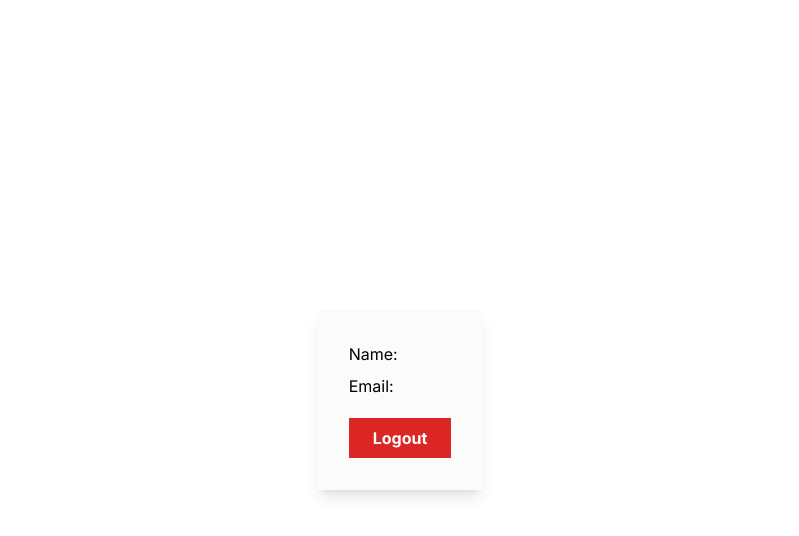
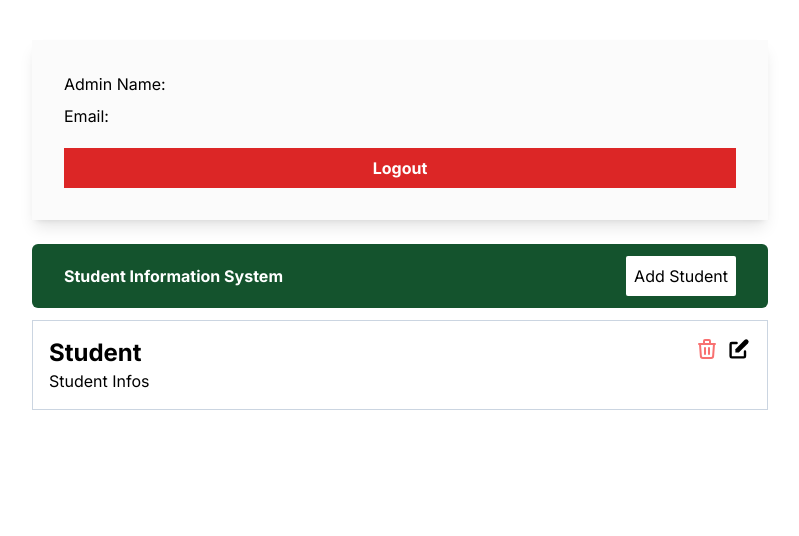
Before and after one commit to jhenesiscornito/studentinfosystem, a Next.js app: page /dashboard in a window 1280 px wide. Shown: the top 536 px of the page, without its empty margins (240-1039 px from the left). Built offline with nearby package versions, Linux system fonts and the light colour scheme; no server answers.

Commit message:
GET POST for Student Infot not yet

```diff
--- /dev/null
+++ b/app/addStudent/page.jsx
@@ -0,0 +1,15 @@
+import Navbar from "@/components/Navbar";
+
+export default function AddStudent() {
+    return (
+        <div className="max-w-3xl mx-auto p-4">
+            <Navbar/>
+
+            <form className="flex flex-col gap-3 mt-8">
+                <input className="border border-slate-500 px-8 py-2 w-auto" type="text" placeholder="Student name"/>
+                <input className="border border-slate-500 px-8 py-2 w-auto" type="text" placeholder="Student Info"/>
+                <button className="bg-green-600 font-bold text-white py-3 px-6 w-fit">Add Student</button>
+            </form>
+        </div>
+    );
+}
--- /dev/null
+++ b/app/api/students/route.js
@@ -0,0 +1,25 @@
+import { connectMongoDB } from "@/lib/mongodb";
+import Student from "@/models/student";
+import { NextResponse } from "next/server";
+
+export async function POST(request) {
+    try {
+        const { studentname, department, userId } = await request.json(); // Include userId
+        if (!userId) {
+            return NextResponse.json({ error: "User ID is required" }, { status: 400 });
+        }
+
+        await connectMongoDB();
+        const student = await Student.create({ studentname, department, userId });
+
+        return NextResponse.json({ message: "Student created", student }, { status: 201 });
+    } catch (error) {
+        return NextResponse.json({ error: "Error creating student" }, { status: 500 });
+    }
+}
+
+export async function GET() {
+    await connectMongoDB();
+    const students = await Student.find();
+    return NextResponse.json({ students });
+}
--- a/app/dashboard/page.jsx
+++ b/app/dashboard/page.jsx
@@ -1,5 +1,17 @@
 import UserInfo from "@/components/UserInfo";
+import Navbar from "@/components/Navbar";
+import StudentList from "@/components/StudentList";
 
 export default function Dashboard() {
-    return <UserInfo/>;
+    // return (
+    //     <div className="max-w-3xl mx-auto p-4">
+    //         <Navbar/>
+
+    //         <StudentList/>
+    //     </div>
+    // );
+
+    return (
+        <UserInfo/>
+    );
 }
--- /dev/null
+++ b/app/editStudent/[id]/page.jsx
@@ -0,0 +1,15 @@
+import Navbar from "@/components/Navbar";
+
+export default function EditStudent() {
+    return (
+        <div className="max-w-3xl mx-auto p-4">
+            <Navbar/>
+
+            <form className="flex flex-col gap-3 mt-8">
+                <input className="border border-slate-500 px-8 py-2 w-auto" type="text" placeholder="Student name"/>
+                <input className="border border-slate-500 px-8 py-2 w-auto" type="text" placeholder="Student Info"/>
+                <button className="bg-green-600 font-bold text-white py-3 px-6 w-fit">Update Student Information</button>
+            </form>
+        </div>
+    );
+}
--- /dev/null
+++ b/components/Navbar.jsx
@@ -0,0 +1,30 @@
+"use client";
+
+import { signOut } from "next-auth/react";
+import { useSession } from "next-auth/react";
+import Link from "next/link";
+
+export default function Navbar() {
+    const { data:session } = useSession();
+
+    return (
+        <div>
+            <div className="shadow-lg p-8 bg-zinc-300/10 flex flex-col gap-2 my-6">
+                <div>
+                    Admin Name: <span className="font-bold">{session?.user?.name}</span>
+                </div>
+                <div>
+                    Email: <span className="font-bold">{session?.user?.email}</span>
+                </div>
+                <button onClick={() => signOut()} className="bg-red-600 text-white font-bold px-6 py-2 mt-3">
+                    Logout
+                </button>
+            </div>
+
+            <nav className="flex justify-between items-center bg-green-900 px-8 py-3 rounded-md">
+                <Link className="text-white font-bold" href={"/"}>Student Information System</Link>
+                <Link className="bg-white p-2 rounded-sm" href={"/addStudent"}>Add Student</Link>
+            </nav>
+        </div>
+    );
+}
--- /dev/null
+++ b/components/RemoveBtn.jsx
@@ -0,0 +1,7 @@
+import  { HiOutlineTrash } from "react-icons/hi";
+
+export default function RemoveBtn() {
+    return <button className="text-red-400">
+        <HiOutlineTrash size={24}/>
+    </button>
+}
--- /dev/null
+++ b/components/StudentList.jsx
@@ -0,0 +1,23 @@
+import Link from "next/link";
+import RemoveBtn from "./RemoveBtn";
+import { HiPencilAlt } from "react-icons/hi";
+
+export default function StudentList() {
+    return (
+        <>
+            <div className="p-4 border border-slate-300 my-3 flex justify-between gap-5 items-start">
+                <div>
+                    <h2 className="font-bold text-2xl">Student</h2>
+                    <div>Student Infos</div>
+                </div>
+
+                <div className="flex gap-2">
+                    <RemoveBtn/>
+                    <Link href={"/editStudent/123"}>
+                        <HiPencilAlt size={24} />
+                    </Link>
+                </div>
+            </div>
+        </>
+    );
+}
--- a/components/UserInfo.jsx
+++ b/components/UserInfo.jsx
@@ -2,23 +2,49 @@
 
 import { signOut } from "next-auth/react";
 import { useSession } from "next-auth/react";
+import Link from "next/link";
+import RemoveBtn from "./RemoveBtn";
+import { HiPencilAlt } from "react-icons/hi";
+import Navbar from "./Navbar";
+import StudentList from "./StudentList";
 
 export default function UserInfo() {
     const { data:session } = useSession();
 
     return (
-        <div className="grid place-items-center h-screen">
-            <div className="shadow-lg p-8 bg-zinc-300/10 flex flex-col gap-2 my-6">
-                <div>
-                    Name: <span className="font-bold">{session?.user?.name}</span>
-                </div>
-                <div>
-                    Email: <span className="font-bold">{session?.user?.email}</span>
-                </div>
-                <button onClick={() => signOut()} className="bg-red-600 text-white font-bold px-6 py-2 mt-3">
-                    Logout
-                </button>
-            </div>
+        // <div className="grid place-items-center h-screen">
+            // <div className="shadow-lg p-8 bg-zinc-300/10 flex flex-col gap-2 my-6">
+            //     <div>
+            //         Name: <span className="font-bold">{session?.user?.name}</span>
+            //     </div>
+            //     <div>
+            //         Email: <span className="font-bold">{session?.user?.email}</span>
+            //     </div>
+            //     <button onClick={() => signOut()} className="bg-red-600 text-white font-bold px-6 py-2 mt-3">
+            //         Logout
+            //     </button>
+            // </div>
+
+        //     <>
+        //         <div className="p-4 border border-slate-300 my-3 flex justify-between gap-5 items-start">
+        //             <div>
+        //                 <h2 className="font-bold text-2xl">Student</h2>
+        //                 <div>Student Infos</div>
+        //             </div>
+
+        //             <div className="flex gap-2">
+        //                 <RemoveBtn/>
+        //                 <Link href={"/editStudent/123"}>
+        //                     <HiPencilAlt size={24} />
+        //                 </Link>
+        //             </div>
+        //         </div>
+        //     </>
+        // </div>
+
+        <div className="max-w-3xl mx-auto p-4">
+            <Navbar/>
+            <StudentList/>
         </div>
     );
 }
--- /dev/null
+++ b/models/student.js
@@ -0,0 +1,24 @@
+import mongoose, { Schema } from "mongoose";
+
+const studentSchema = new Schema(
+    {
+        userId: {
+            type: mongoose.Schema.Types.ObjectId,
+            ref: "User",
+            required: true,
+        },
+        studentname: {
+            type: String,
+            required: true,
+        },
+        department: {
+            type: String,
+            required: true,
+        }
+    },
+    { timestamps: true }
+);
+
+const Student = mongoose.models.Student || mongoose.model("Student", studentSchema);
+
+export default Student;
--- a/models/user.js
+++ b/models/user.js
@@ -1,6 +1,7 @@
 import mongoose, { Schema, models } from "mongoose";
 
-const userSchema = new Schema({
+const userSchema = new Schema(
+    {
         name: {
             type: String,
             required: true,
--- a/package.json
+++ b/package.json
@@ -14,7 +14,8 @@
     "next": "15.1.6",
     "next-auth": "^4.24.11",
     "react": "^19.0.0",
-    "react-dom": "^19.0.0"
+    "react-dom": "^19.0.0",
+    "react-icons": "^5.4.0"
   },
   "devDependencies": {
     "@eslint/eslintrc": "^3",
```
Also changed, not shown: 2 other files (tests, documents, lock files or other folders). Lines whose indentation alone changed are shown as unchanged.
